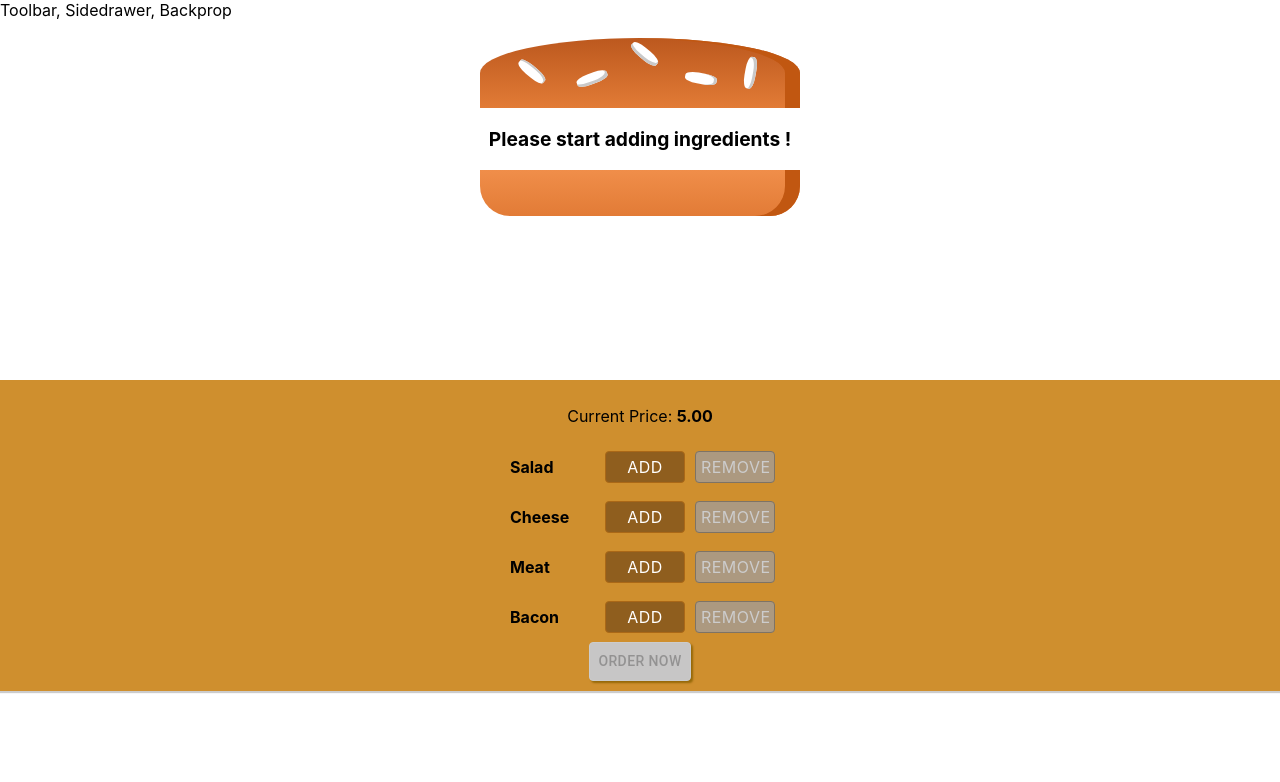
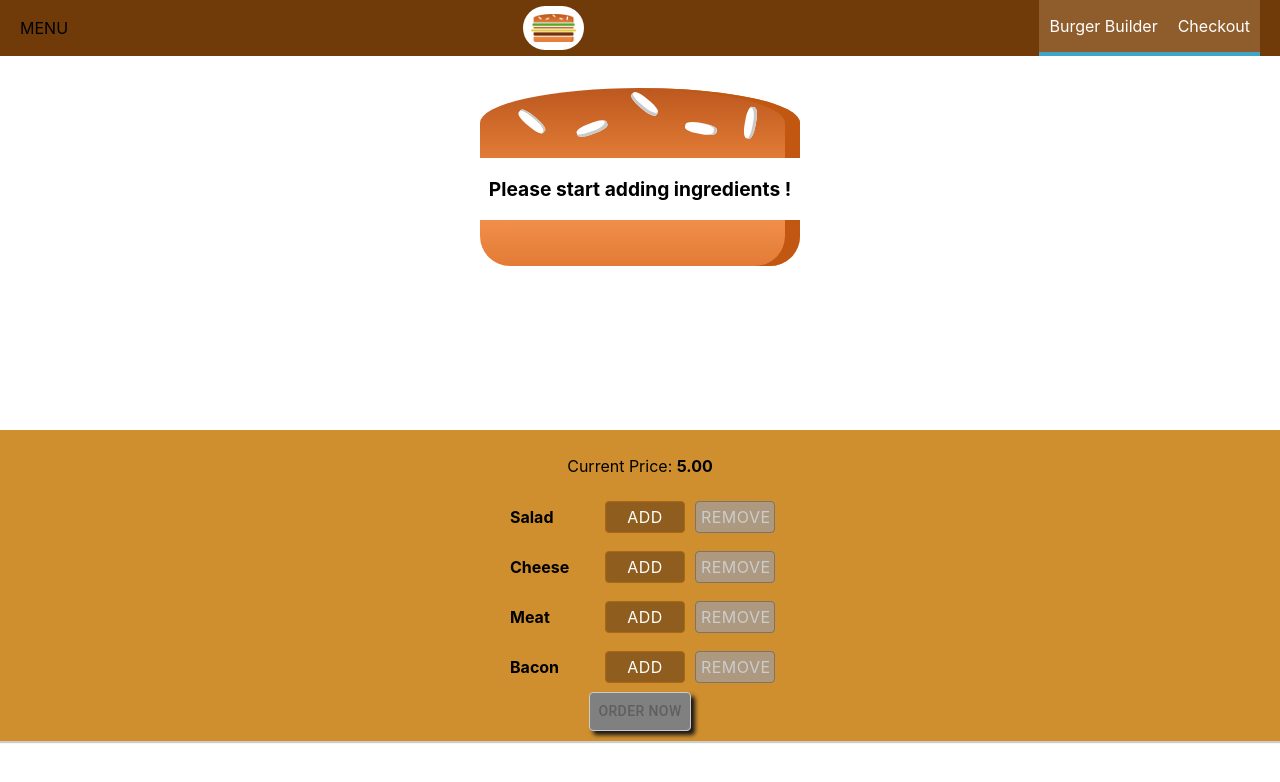
Before and after one commit to macabdul9/burger-builder, a React app: page / in a window 1280 px wide. Shown: the top 782 px of the page. Built offline with nearby package versions, Linux system fonts and the light colour scheme.

Commit message:
add files via terminal

```diff
--- a/src/components/Burger/BuildControls/BuildControls.js
+++ b/src/components/Burger/BuildControls/BuildControls.js
@@ -25,6 +25,7 @@
       ></BuildControl>
     ))}
     <Button
+      color='white'
       className={classes.OrderButton}
       disabled={!props.purchasable}
       onClick={props.purchasing}>
--- a/src/components/Burger/BuildControls/BuildControls.module.css
+++ b/src/components/Burger/BuildControls/BuildControls.module.css
@@ -12,25 +12,25 @@
 
 
 .OrderButton {
-    background-color: #DAD735;
+    background-color:rgb(53, 138, 218);
     outline: none;
     cursor: pointer;
-    border: 1px solid #966909;
-    color: #966909;
+    border: 6px solid white;
+    color: greenyellow;
     font-family: inherit;
     font-size: 1.2em;
     padding: 15px 30px;
-    box-shadow: 2px 2px 2px #966909;
+    box-shadow: 4px 4px 4px rgb(24, 23, 23);
 }
 
 .OrderButton:hover, .OrderButton:active {
-    background-color: #A0DB41;
-    border: 1px solid #966909;
-    color: #966909;
+    background-color: rgb(93, 204, 29);
+    border: 1px solid #1b170e;
+    color: #0f0f0f;
 }
 
 .OrderButton:disabled {
-    background-color: #C7C6C6;
+    background-color:grey;
     cursor: not-allowed;
     border: 1px solid #ccc;
     color: #888888;
--- a/src/components/Layout/Layout.js
+++ b/src/components/Layout/Layout.js
@@ -1,11 +1,12 @@
 import React from 'react';
 import Aux from '../../hoc/Auxiliary';
-import classes from './Layout.module.css'
+import classes from './Layout.module.css';
+import Toolbar from '../Navigation/Toolbar/Toolbar';
 
 const layout = (props) => (
     <Aux>
-        <div className={classes.Content}>Toolbar, Sidedrawer, Backprop</div>
-        <main>
+        <Toolbar></Toolbar>
+        <main className={classes.Content}>
             {props.children}
         </main>
     </Aux>
--- a/src/components/Layout/Layout.module.css
+++ b/src/components/Layout/Layout.module.css
@@ -1,5 +1,3 @@
 .Content {
-
-    margin-bottom: 10px;
-
+    margin-top: 80px;
 }
--- /dev/null
+++ b/src/components/Logo/Logo.js
@@ -0,0 +1,13 @@
+import React from 'react';
+import burgerLogo from '../../assets/images/burger-logo.png';
+import classes from './Logo.module.css'
+
+const logo = (props) => {
+    return (
+        <div className={classes.Logo}>
+            <img src={burgerLogo} alt='BurgerHub'/>
+        </div>
+    )
+}
+
+export default logo;
--- /dev/null
+++ b/src/components/Logo/Logo.module.css
@@ -0,0 +1,12 @@
+.Logo {
+    background-color: white;
+    padding: 8px;
+    height: 80%;
+    box-sizing: border-box;
+    border-radius: 50px;
+}
+
+
+.Logo img{
+    height: 100%;
+}
--- /dev/null
+++ b/src/components/Navigation/NavigationItems/NavigationItem/NavigationItem.js
@@ -0,0 +1,14 @@
+import React from "react";
+import classes from "../NavigationItem/NavigationItem.module.css";
+
+const navigationItem = props => {
+  return (
+    <li className={classes.NavigationItem}>
+        <a
+            href={props.link}
+            className={props.active ? classes.active : null}
+        >{props.children}</a>
+    </li>
+  );
+};
+export default navigationItem;
--- /dev/null
+++ b/src/components/Navigation/NavigationItems/NavigationItem/NavigationItem.module.css
@@ -0,0 +1,25 @@
+.NavigationItem{
+    margin: 0;
+    box-sizing: border-box;
+    display: flex;
+    height: 100%;
+    align-items: center;
+}
+
+.NavigationItem a{
+    color: white;
+    text-decoration: none;
+    height: 100%;
+    padding: 16px 10px;
+    border-bottom: 4px solid transparent;
+    box-sizing: border-box;
+    display: block;
+}
+
+.NavigationItem a:hover,
+.NavigationItem a:active,
+.NavigationItem a.active{
+    background-color: #8f5c2c;
+    border-bottom: 4px solid #40A4C8;
+    color:white;
+}
--- /dev/null
+++ b/src/components/Navigation/NavigationItems/NavigationItems.js
@@ -0,0 +1,14 @@
+import React from 'react';
+import classes from './NavigationItems.module.css';
+import NavigationItem from './NavigationItem/NavigationItem';
+
+const navigationItems = (props) => {
+    return (
+        <ul className={classes.NavigationItems}>
+            <NavigationItem link='/' active> Burger Builder</NavigationItem>
+            <NavigationItem link='/' active>Checkout</NavigationItem>
+        </ul>
+    )
+};
+
+export default navigationItems;
--- /dev/null
+++ b/src/components/Navigation/NavigationItems/NavigationItems.module.css
@@ -0,0 +1,8 @@
+.NavigationItems{
+    margin: 0;
+    padding: 0;
+    list-style: none;
+    display: flex;
+    align-items: center;
+    height: 100%;
+}
--- /dev/null
+++ b/src/components/Navigation/Toolbar/Toolbar.js
@@ -0,0 +1,16 @@
+import React from 'react';
+import classes from './Toolbar.module.css';
+import Logo from '../../Logo/Logo';
+import NavigationItems from '../NavigationItems/NavigationItems';
+
+const toolbar = (props) => (
+    <header className={classes.Toolbar}>
+        <div>MENU</div>
+        <Logo></Logo>
+        <nav>
+            <NavigationItems></NavigationItems>
+        </nav>
+    </header>
+);
+
+export default toolbar;
--- /dev/null
+++ b/src/components/Navigation/Toolbar/Toolbar.module.css
@@ -0,0 +1,19 @@
+.Toolbar{
+    height: 56px;
+    width: 100%;
+    position: fixed;
+    top: 0;
+    left: 0;
+    background-color: #703B09;
+    display: flex;
+    justify-content: space-between;
+    align-items: center;
+    padding: 0 20px;
+    box-sizing: border-box;
+    z-index: 90;
+}
+
+.Toolbar nav{
+    height: 100%;
+
+}
```
Also changed, not shown: src/assets/images/burger-logo.png (added).
